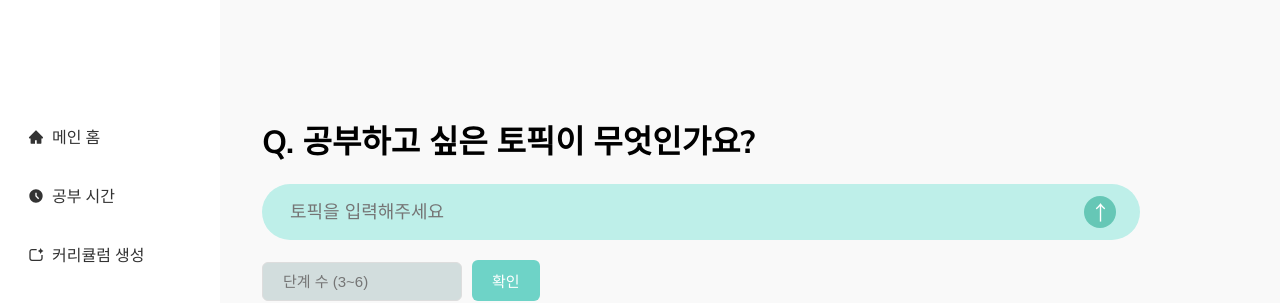
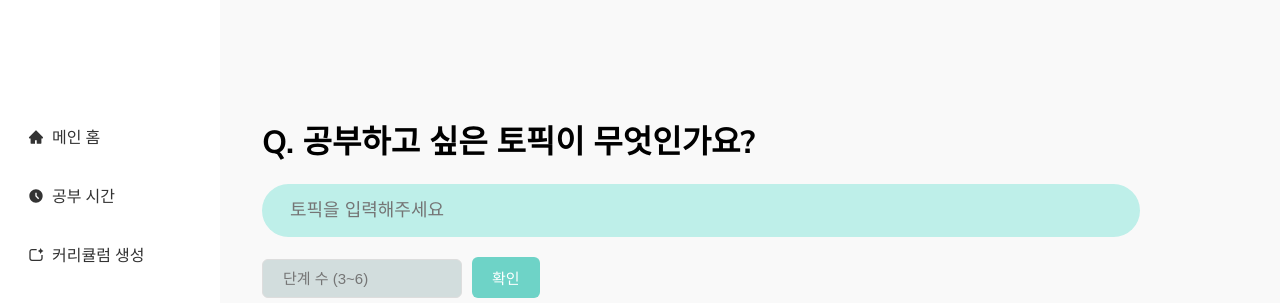
Before and after one commit to aico-team/aico-frontend, a React (Vite) app: page /TopicInput in a window 1280 px wide. Shown: the top 303 px of the page. Built offline with nearby package versions, Linux system fonts and the light colour scheme.

Commit message:
fix: 토픽 입력 페이지의 안 쓰는 아이콘 주석 처리

```diff
--- a/src/pages/TopicInput.jsx
+++ b/src/pages/TopicInput.jsx
@@ -66,7 +66,7 @@ const TopicInput = ({ setCurriculum, setTopic }) => {
             placeholder="토픽을 입력해주세요"
             required
           />
-          <div className="info-icon">↑</div>
+          {/*<div className="info-icon">↑</div>*/}
         </div>
 
         <input
@@ -81,7 +81,9 @@ const TopicInput = ({ setCurriculum, setTopic }) => {
           required
           className="stage-input"
         />
-        <button type="submit" className="submit-btn">확인</button>
+        <button type="submit" className="submit-btn">
+          확인
+        </button>
         {error && <p style={{ color: "red" }}>{error}</p>}
         <h6 className="guide-text">
           원하는 분야, 기술 등을 키워드로 입력하면 AI가 입력 정보를 기반으로
--- a/src/styles/TopicInput.css
+++ b/src/styles/TopicInput.css
@@ -20,7 +20,7 @@
 .curriculum-input-wrapper {
   display: flex;
   align-items: center;
-  background-color: #BEEFE9;
+  background-color: #beefe9;
   border-radius: 40px;
   padding: 12px 24px;
   width: 976px;
@@ -40,7 +40,7 @@
   padding: 4px;
 }
 
-/* i 아이콘 버튼 */
+/* i 아이콘 버튼
 .curriculum-input-wrapper .info-icon {
   font-size: 20px;
   color: #ffffff;
@@ -53,7 +53,7 @@
   justify-content: center;
   margin-left: 10px;
   cursor: pointer;
-}
+} */
 
 .stage-input {
   width: 200px;
@@ -79,7 +79,7 @@
 }
 
 .submit-btn:hover {
-  background-color: #BEEFE9;
+  background-color: #beefe9;
 }
 
 /* 아래 안내 문구 */
```
